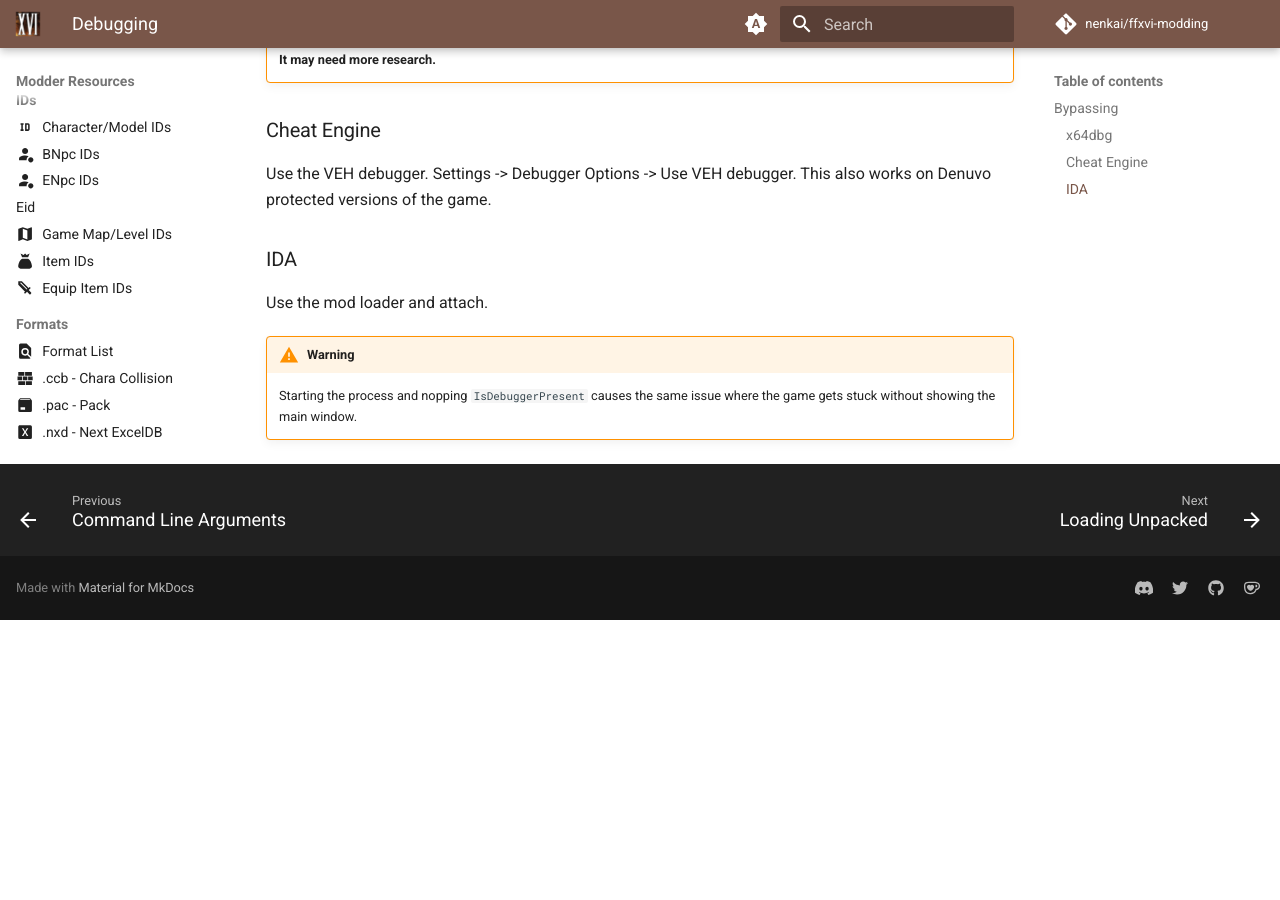
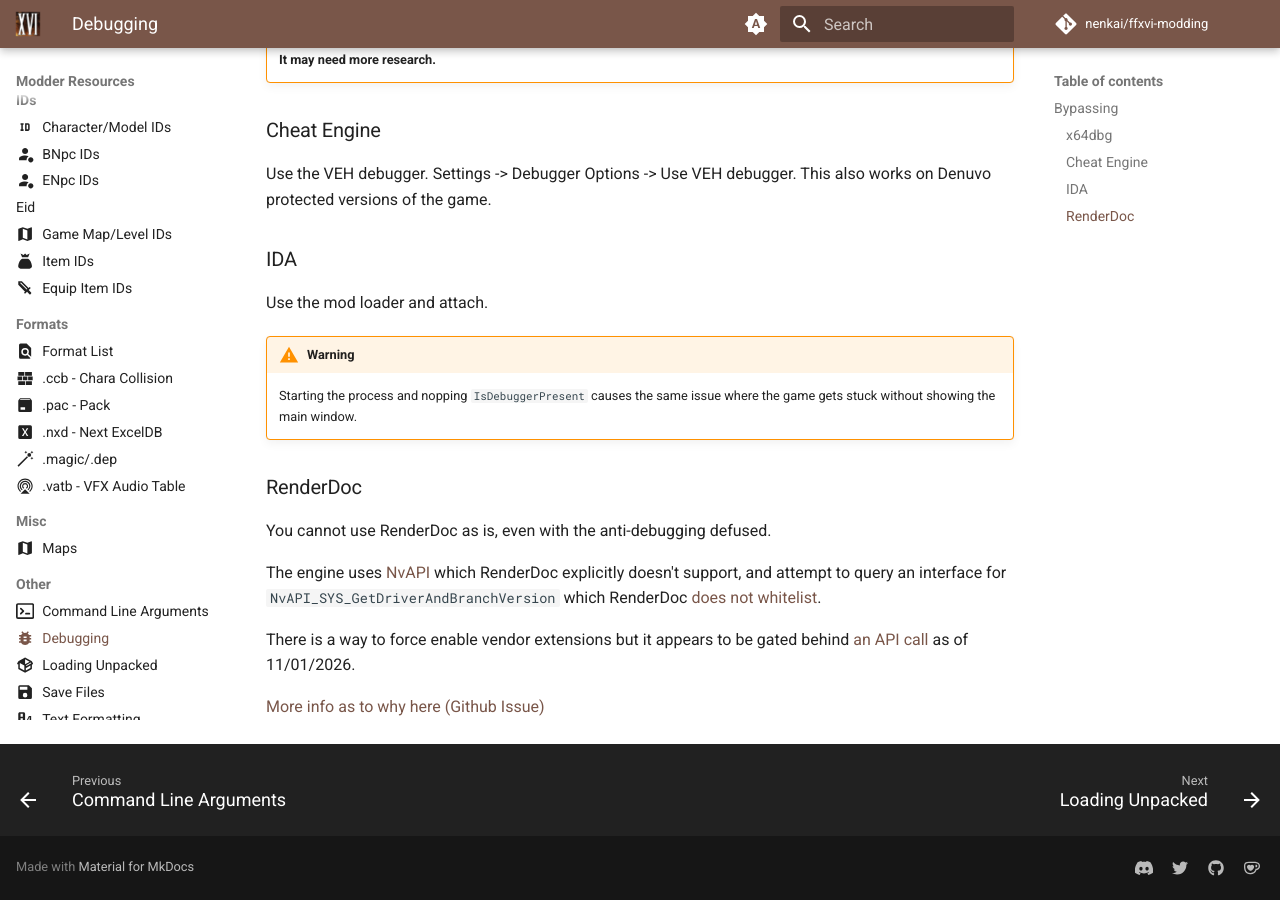
Before and after one commit to Nenkai/ffxvi-modding, an MkDocs documentation site: the page built from docs/resources/other/debugging.md, in a window 1280 px wide and 900 px high, scrolled down 1021 px. Built offline with MkDocs 1.6.1 and Material for MkDocs 9.7.7, drawn with Linux system fonts in a browser that asks for light colours; comment, search, counter and statistics services are not loaded; before the commit the page ends 1641 px from its top, so only the background shows below that.

Commit message:
debugging: renderdoc notes

```diff
--- a/docs/resources/other/debugging.md
+++ b/docs/resources/other/debugging.md
@@ -45,3 +45,13 @@
 !!! warning
 
     Starting the process and nopping `IsDebuggerPresent` causes the same issue where the game gets stuck without showing the main window.
+
+### RenderDoc
+
+You cannot use RenderDoc as is, even with the anti-debugging defused.
+
+The engine uses [NvAPI](https://developer.nvidia.com/nvapi/get-started) which RenderDoc explicitly doesn't support, and attempt to query an interface for `NvAPI_SYS_GetDriverAndBranchVersion` which RenderDoc [does not whitelist](https://github.com/baldurk/renderdoc/blob/075870caf5090b94f48812b7b69565db5e0b143e/renderdoc/driver/ihv/nv/nvapi_hooks.cpp#L173).
+
+There is a way to force enable vendor extensions but it appears to be gated behind [an API call](https://github.com/baldurk/renderdoc/blob/075870caf5090b94f48812b7b69565db5e0b143e/renderdoc/replay/capture_options.cpp#L53-L58) as of 11/01/2026.
+
+[More info as to why here (Github Issue)](https://github.com/baldurk/renderdoc/issues/1193)
```
